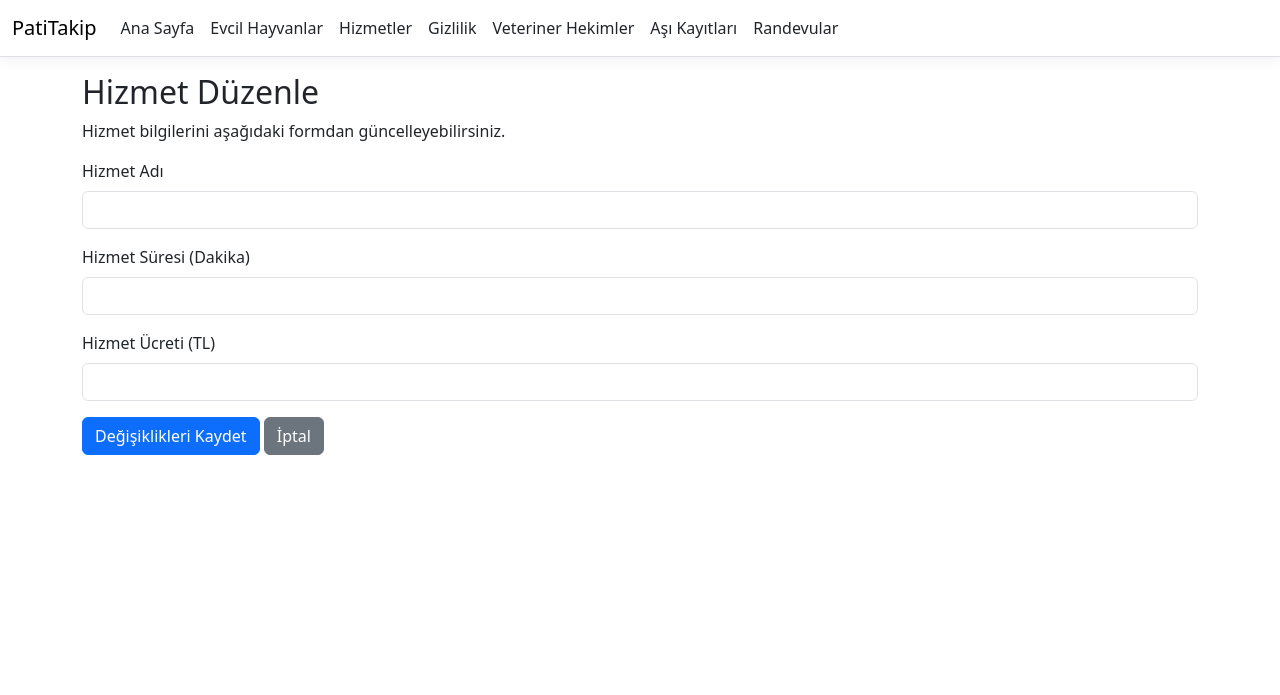
After one commit to semiramis-demirezen/PatiTakip, an ASP.NET Core app: template Views/Services/Edit.cshtml in a window 1280 px wide. The commit adds this page. Shown: the top 695 px of the page. Run offline with ASP.NET Core 8, Linux system fonts and the light colour scheme; the template is opened without the code that fills it, so the values that code supplies are empty; style sheets or scripts are compiled from the project's sources.

Commit message:
Hizmet duzenleme islemi eklendi

```diff
--- /dev/null
+++ b/Views/Services/Edit.cshtml
@@ -0,0 +1,58 @@
+
+@model PatiTakip.ViewModels.ServiceCreateViewModel
+
+@{
+    ViewData["Title"] = "Hizmet Düzenle";
+    var serviceId = ViewContext.RouteData.Values["id"];
+}
+
+<h2>Hizmet Düzenle</h2>
+
+<p>Hizmet bilgilerini aşağıdaki formdan güncelleyebilirsiniz.</p>
+
+<form asp-controller="Services"
+      asp-action="Edit"
+      asp-route-id="@serviceId"
+      method="post">
+
+    @* formdaki dogrulama hatalarini gosteriyoruz *@
+    <div asp-validation-summary="ModelOnly" class="text-danger"></div>
+
+    <div class="mb-3">
+        <label asp-for="Name" class="form-label">Hizmet Adı</label>
+        <input asp-for="Name" class="form-control" />
+        <span asp-validation-for="Name" class="text-danger"></span>
+    </div>
+
+    <div class="mb-3">
+        <label asp-for="DurationMinutes" class="form-label">
+            Hizmet Süresi (Dakika)
+        </label>
+        <input asp-for="DurationMinutes"
+               type="number"
+               class="form-control" />
+        <span asp-validation-for="DurationMinutes" class="text-danger"></span>
+    </div>
+
+    <div class="mb-3">
+        <label asp-for="Price" class="form-label">Hizmet Ücreti (TL)</label>
+        <input asp-for="Price"
+               type="number"
+               step="0.01"
+               class="form-control" />
+        <span asp-validation-for="Price" class="text-danger"></span>
+    </div>
+
+    @* guncellenen bilgileri controller a gonderiyoruz *@
+    <button type="submit" class="btn btn-primary">
+        Değişiklikleri Kaydet
+    </button>
+
+    <a asp-action="Index" class="btn btn-secondary">
+        İptal
+    </a>
+</form>
+
+@section Scripts {
+    <partial name="_ValidationScriptsPartial" />
+}
--- a/Views/Services/Index.cshtml
+++ b/Views/Services/Index.cshtml
@@ -36,6 +36,7 @@
             <th>Hizmet Adı</th>
             <th>Süre (Dakika)</th>
             <th>Ücret (TL)</th>
+            <th>İşlemler</th>
         </tr>
     </thead>
 
@@ -47,6 +48,9 @@
                 <td>@service.Name</td>
                 <td>@service.DurationMinutes</td>
                 <td>@service.Price</td>
+                @* hizmeti duzenleme sayfasina yonlendiriyoruz *@
+                <td><a asp-controller="Services" asp-action="Edit" asp-route-id="@service.Id" class="btn btn-warning btn-sm"> Düzenle </a></td>
+
             </tr>
         }
     </tbody>
```
Also changed, not shown: Controllers/ServicesController.cs (+62 -0 lines).
